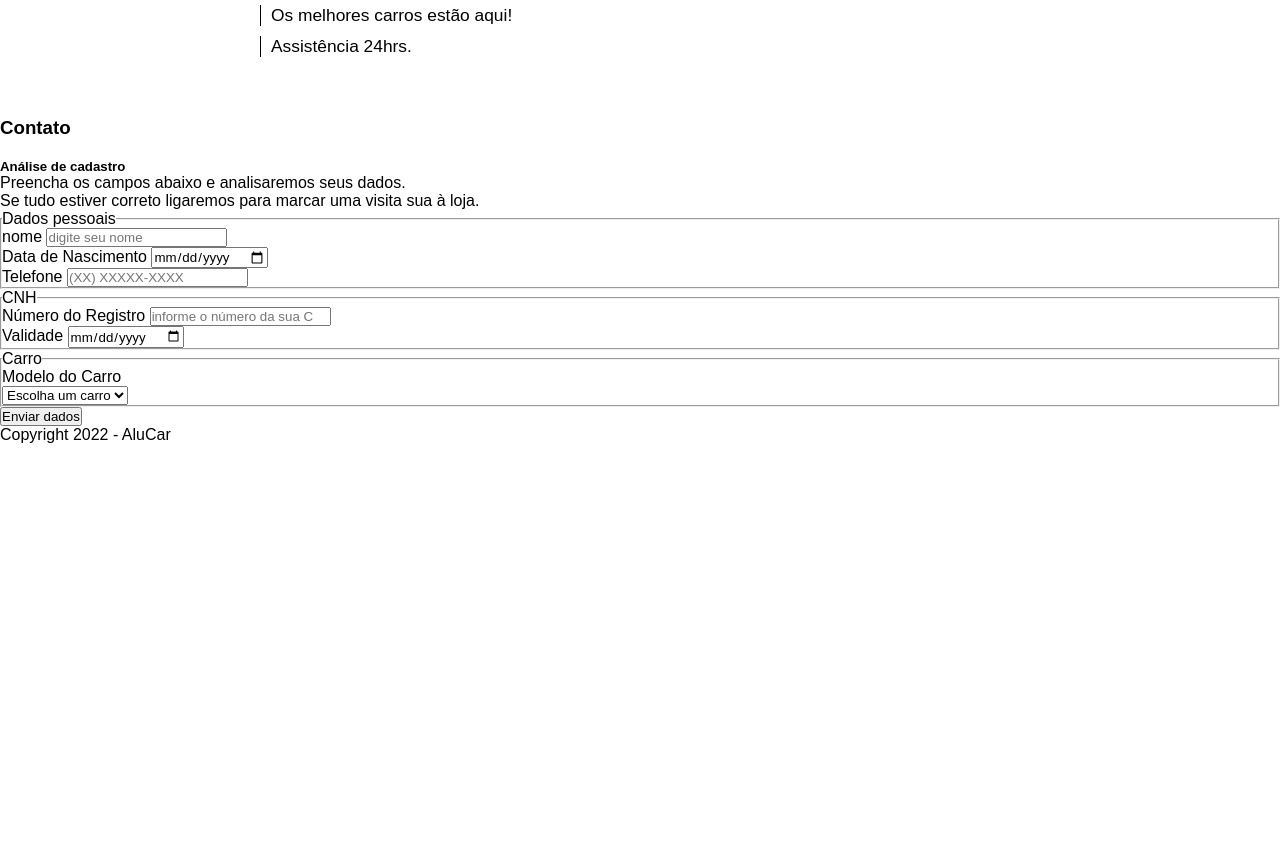
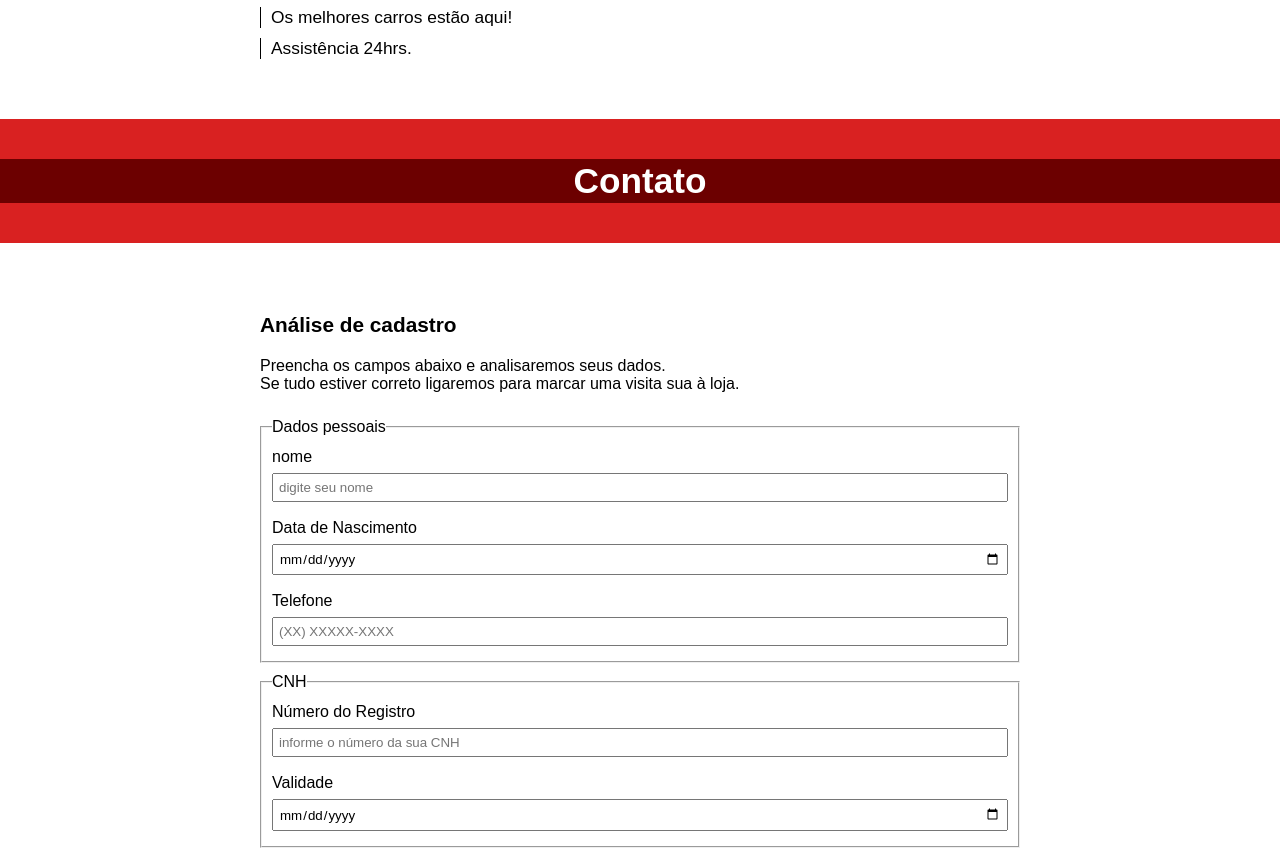
Before and after one commit to dev-jefferson-lopes/projeto-11-html-css, a plain HTML site: page index.html in a window 1280 px wide. Shown: the part 939-1790 px from the top of the page. Before the commit the page ends 1383 px from the top, so only its background shows below. Drawn offline with Linux system fonts and the light colour scheme.

Commit message:
Finalizando estilização

```diff
--- a/assets/css/style.css
+++ b/assets/css/style.css
@@ -10,8 +10,9 @@
     margin: 0 auto;
 }
 
-h3{
+h3 {
     margin: 0 0 20px;
+    font-size: 1.3em;
 }
 
 
@@ -25,7 +26,7 @@ h3{
     font-weight: bold;
 }
 
-.section-bg-image{
+.section-bg-image {
     background-image: url("/assets/img/capa.jpg");
     min-height: 500px;
     background-repeat: no-repeat;
@@ -45,29 +46,99 @@ h3{
     align-items: center;
 }
 
-.dark-overlay div{
+.dark-overlay div {
     color: #fff;
     text-align: right;
 }
 
-.section-content{
+.section-content {
     padding: 50px 20px;
 }
 
-.box-image-car{
+.box-image-car {
     display: flex;
 }
 
-.box-image-car img{
+.box-image-car img {
     width: calc(100% / 3 - 6px);
     margin: 20px 3px;
     box-sizing: border-box;
 }
 
-.section-content h4{
+.section-content h4 {
     border-left: 1px solid;
     padding-left: 10px;
     font-size: 1.086em;
     font-weight: 500;
     margin-bottom: 10px;
 }
+
+.contact {
+    text-align: center;
+    background-color: #d92121;
+    padding: 40px 0;
+    margin-bottom: 50px;
+}
+
+.contact div {
+    width: 100%;
+    background-color: #6c0000;
+    display: flex;
+    justify-content: center;
+}
+
+.contact h3 {
+    margin: 0;
+    padding: 2px;
+    color: #fff;
+    font-size: 2.2em;
+}
+
+.register{
+    padding: 20px;
+}
+
+form {
+    margin: 20px 0 50px;
+    display: flex;
+    flex-direction: column;
+}
+
+form fieldset {
+    padding: 5px 10px;
+    margin: 5px 0;
+}
+
+.input-field {
+    display: flex;
+    flex-direction: column;
+    margin-bottom: 10px;
+}
+
+.input-field label {
+    padding: 7px 0;
+}
+
+.input-field input {
+    padding: 5px;
+}
+
+.input-field select {
+    padding: 7px;
+    margin-top: 10px;
+}
+
+button {
+    width: 100%;
+    height: 32px;
+    background: #d92121;
+    border: none;
+    color: #fff;
+}
+
+footer {
+    text-align: center;
+    color: #d92121;
+    background-color: #f8f8f8;
+    padding: 20px;
+}
--- a/index.html
+++ b/index.html
@@ -42,16 +42,16 @@
             </div>
         </section>
 
-        <section>
+        <section class="contact">
             <div>
                 <h3>Contato</h3>
             </div>
         </section>
 
-        <section>
-            <div>
+        <section class="section-container">
+            <div class="register">
                 <div>
-                    <h5>Análise de cadastro</h5>
+                    <h3>Análise de cadastro</h3>
                     <p>Preencha os campos abaixo e analisaremos seus dados.</p>
                     <p>Se tudo estiver correto ligaremos para marcar uma visita sua à loja.</p>
                 </div>
@@ -59,15 +59,15 @@
                 <form action="">
                     <fieldset>
                         <legend>Dados pessoais</legend>
-                        <div>
+                        <div class="input-field">
                             <label for="iname">nome</label>
                             <input type="text" id="iname" name="nome" required placeholder="digite seu nome">
                         </div>
-                        <div>
+                        <div class="input-field">
                             <label for="idate">Data de Nascimento</label>
                             <input type="date" required id="idate" name="birthdate">
                         </div>
-                        <div>
+                        <div class="input-field">
                             <label for="iphone">Telefone</label>
                             <input type="tel" required id="iphone" name="phone" placeholder="(XX) XXXXX-XXXX">
                         </div>
@@ -75,11 +75,11 @@
 
                     <fieldset>
                         <legend>CNH</legend>
-                        <div>
+                        <div class="input-field">
                             <label for="iCNH">Número do Registro</label>
                             <input type="number" id="iCNH" name="cnh" placeholder="informe o número da sua CNH">
                         </div>
-                        <div>
+                        <div class="input-field">
                             <label for="iValidCheck">Validade</label>
                             <input type="date" id="iValidCheck" name="validCheck">
                         </div>
@@ -88,7 +88,7 @@
                     <fieldset>
                         <legend>Carro</legend>
                         <label for="imodelo">Modelo do Carro</label>
-                        <div>
+                        <div class="input-field">
                             <select name="CarModel" id="iCarModel" required>
                                 <option value="">Escolha um carro</option>
                                 <optgroup label="Volkswagem">
```
